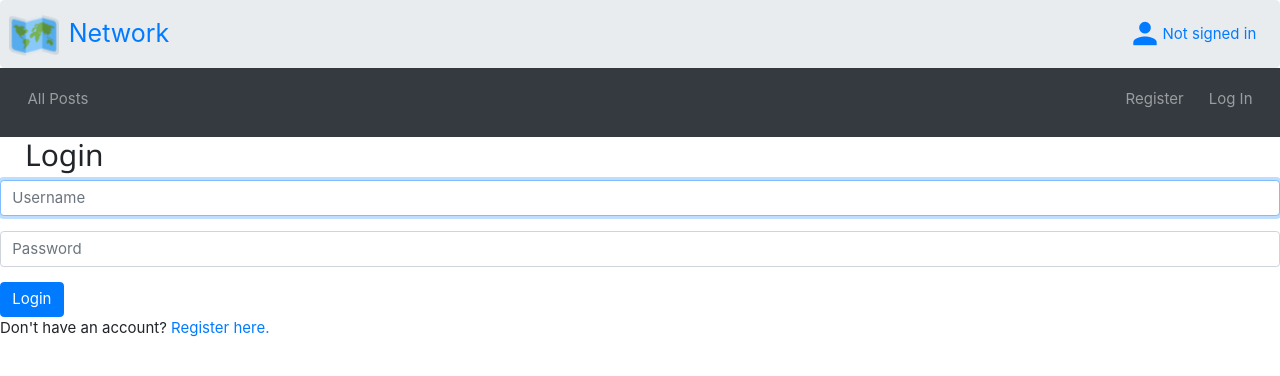
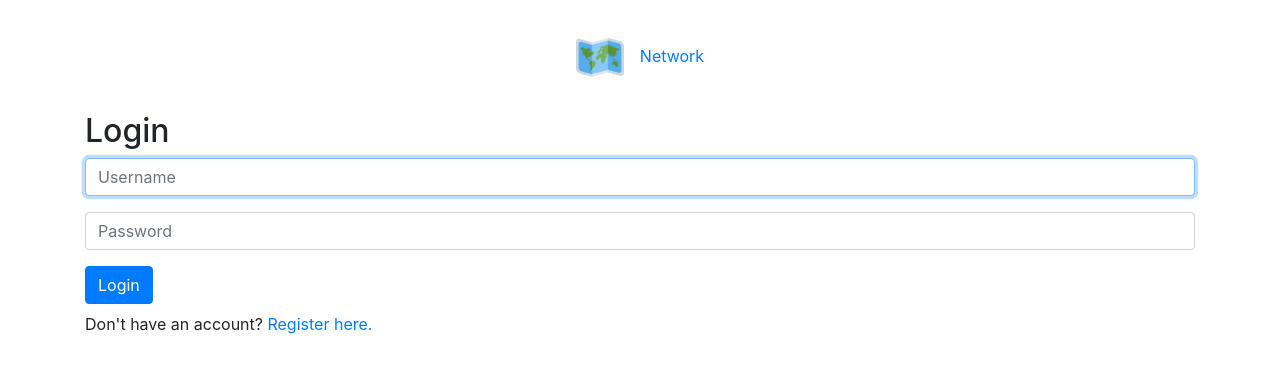
Before and after one commit to saadmarwan16/social_network, a Django app: page /login in a window 1280 px wide. Shown: the top 376 px of the page. Run offline with Django 3.2, Linux system fonts and the light colour scheme; some libraries are stand-ins or nearby versions.

Commit message:
Fixing minor bugs 1

```diff
--- /dev/null
+++ b/network/static/network/styles/login.css
@@ -0,0 +1,37 @@
+.logo-container {
+    display: flex;
+    justify-content: center;
+    padding: 2em;
+}
+
+.logo, .logo-image-container, .brand-name {
+    display: inline-flex;
+    justify-content: center;
+}
+
+.logo {
+    padding: .5em;
+    height: 48px;
+}
+
+.logo-image-container, .brand-name {
+    justify-content: center;
+    align-items: center;
+}
+
+.brand-name {
+    margin-left: 1em;
+}
+
+.logo:hover, .submit-btn:hover {
+    transform: scale(1.1);
+}
+
+.submit-btn {
+    margin-bottom: .5em;
+}
+
+.logo:hover {
+    border: 2px solid;
+    text-decoration: none;
+}
--- a/network/static/network/styles/profile.css
+++ b/network/static/network/styles/profile.css
@@ -33,7 +33,7 @@
     font-size: 20px;
 } */
 
-.follow, .single-heading {
+.follow, .empty, .single-heading {
     /* display: flex; */
     margin: 15px 25px;
 }
--- a/network/static/network/styles/styles.css
+++ b/network/static/network/styles/styles.css
@@ -33,10 +33,14 @@ h2 {
     }
 }
 
-.poster-container {
+.poster-container, .poster-container-div {
     display: inline-flex;
     padding: 5px;
     height: 45px;
+}
+
+.poster-container-div {
+    color: #007bff;
 }
 
 .poster-container:hover {
--- a/network/templates/network/following.html
+++ b/network/templates/network/following.html
@@ -1,6 +1,10 @@
 {% extends "network/layout.html" %}
 
 {% load static %}
+
+{% block title %}
+    Following - Social Network
+{% endblock %}
 
 {% block scripts %}
     <script src="{% static 'network/scripts/like.js' %}"></script>
@@ -41,6 +45,8 @@
                 <span class="no-like" id="no-like{{ post.id }}">Login or Sign up to like post</span>
             </div>
         </div>
+    {% empty %}
+        <h4 class="empty">There are no posts</h4>
     {% endfor %}
 
     <nav aria-label="All posts">
--- a/network/templates/network/login.html
+++ b/network/templates/network/login.html
@@ -1,7 +1,32 @@
-{% extends "network/layout.html" %}
+{% load static %}
 
-{% block body %}
+<!DOCTYPE html>
 
+<html lang="en">
+    <head>
+        <title>Login - Social Network</title>
+
+        <link href="{% static 'network/logo/favicon.ico' %}" rel="icon">
+
+        <link rel="stylesheet" href="https://stackpath.bootstrapcdn.com/bootstrap/4.4.1/css/bootstrap.min.css" integrity="sha384-Vkoo8x4CGsO3+Hhxv8T/Q5PaXtkKtu6ug5TOeNV6gBiFeWPGFN9MuhOf23Q9Ifjh" crossorigin="anonymous">
+
+        <link href="{% static 'network/styles/login.css' %}" rel="stylesheet">
+    </head>
+
+    <body>
+        <div class="logo-container">
+            <a title="Home" class="logo" href="{% url 'index' %}">
+                <div class="logo-image-container">
+                    <img class="logo-image" src="{% static 'network/logo/favicon.ico' %}">
+                </div>
+
+                <div class="brand-name">
+                    Network
+                </div>
+            </a>
+        </div>
+
+        <div class="container">
             <h2>Login</h2>
 
             {% if message %}
@@ -16,9 +41,10 @@
                 <div class="form-group">
                     <input class="form-control" type="password" name="password" placeholder="Password">
                 </div>
-        <input class="btn btn-primary" type="submit" value="Login">
+                <input class="btn btn-primary submit-btn" type="submit" value="Login">
             </form>
 
             Don't have an account? <a href="{% url 'register' %}">Register here.</a>
-
-{% endblock %}
+        </div>
+    </body>
+</html>
```
Also changed, not shown: network/static/network/scripts/like.js (+18 -12 lines), network/static/network/scripts/profile.js (+20 -4 lines), network/templates/network/index.html (+17 -10 lines), network/templates/network/profile.html (+38 -2 lines), network/templates/network/register.html (+31 -5 lines), db.sqlite3. Lines whose indentation alone changed are shown as unchanged.
